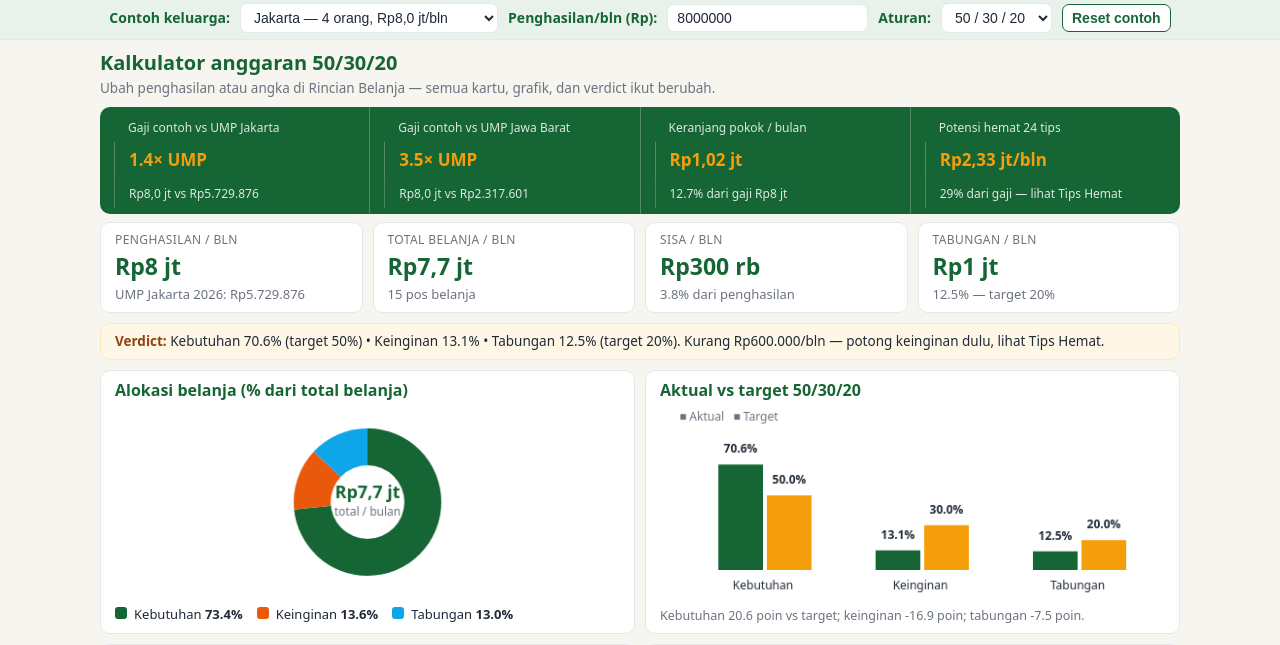
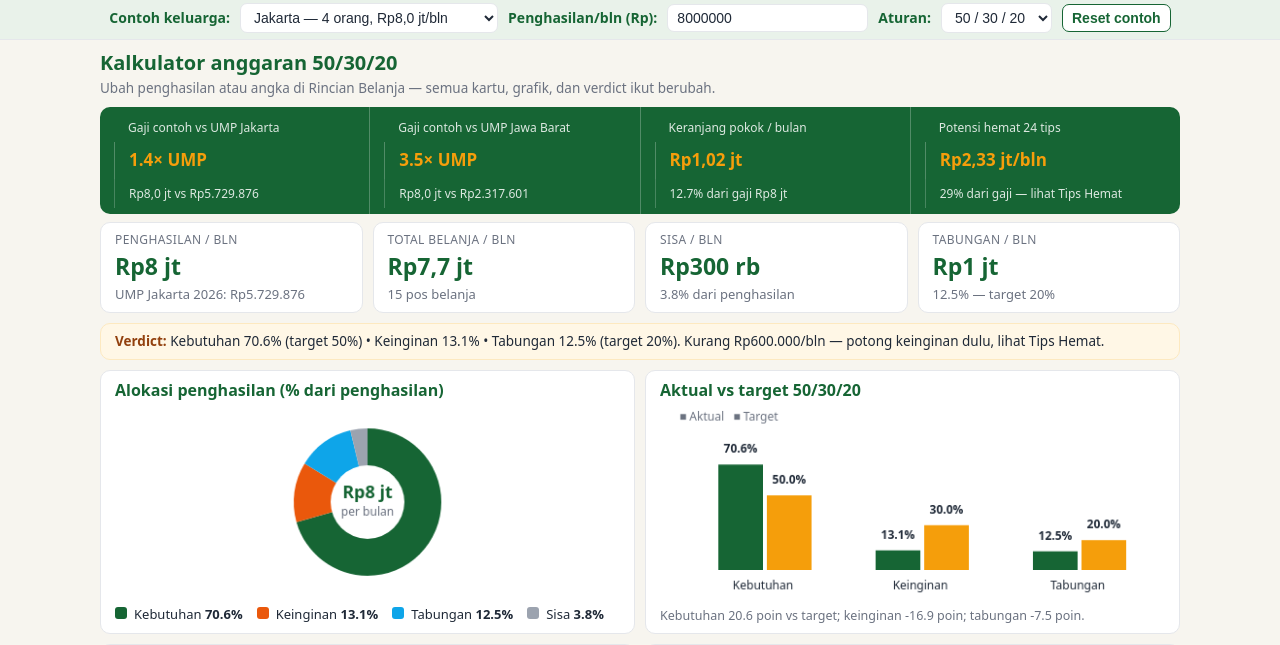
Before and after one commit to Freshaaaa/best-household-budget-site-20261126-1457, a plain HTML site: page app/index.html in a window 1280 px wide. Shown: the part 77-722 px from the top of the page. Drawn offline with Linux system fonts and the light colour scheme.

Commit message:
Samakan basis persen: donat jadi alokasi penghasilan 4 iris, cocok dengan verdict

```diff
--- a/app/index.html
+++ b/app/index.html
@@ -119,7 +119,7 @@ footer .wrap p{margin:3px 0}
 </div>
 <div class="strip" id="verdict"><b>Verdict:</b> Kebutuhan 70,6% (target 50%) • Keinginan 13,1% • Tabungan 12,5% (target 20%). Kurang Rp600.000/bln — potong keinginan dulu, lihat Tips Hemat.</div>
 <div class="grid2">
-<div class="card"><h3>Alokasi belanja (% dari total belanja)</h3><canvas id="donut" width="520" height="200"></canvas><ul class="legend" id="donutLegend"></ul></div>
+<div class="card"><h3>Alokasi penghasilan (% dari penghasilan)</h3><canvas id="donut" width="520" height="200"></canvas><ul class="legend" id="donutLegend"></ul></div>
 <div class="card"><h3>Aktual vs target 50/30/20</h3><canvas id="barTarget" width="520" height="200"></canvas><p class="note" id="barNote">Kebutuhan melebihi target 20,6 poin; keinginan di bawah target 16,9 poin; tabungan di bawah target 7,5 poin.</p></div>
 </div>
 <div class="grid2">
@@ -237,7 +237,7 @@ const TIPS=[
 {g:'D',t:'Patok amplop mingguan untuk jajan anak',s:50000,d:'Jajan tanpa batas Rp10 rb/hari/anak cepat jadi Rp400 rb/bln untuk 2 anak.'}];
 function sums(){let n=0,w=0,s=0;for(const it of ITEMS){const v=state.exp[it.id]||0;if(it.cat==='Kebutuhan')n+=v;else if(it.cat==='Keinginan')w+=v;else s+=v}return{needs:n,wants:w,save:s,total:n+w+s}}
 function ruleParts(){const r=$('rule').value.split('-').map(Number);return{needs:r[0],wants:r[1],save:r[2]}}
-function drawDonut(){const c=$('donut'),x=c.getContext('2d');const s=sums();const tot=s.total||1;const cols=['#166534','#ea580c','#0ea5e9'];const vals=[s.needs,s.wants,s.save];const labs=['Kebutuhan','Keinginan','Tabungan'];x.clearRect(0,0,c.width,c.height);let a=-Math.PI/2;vals.forEach((v,i)=>{const sw=v/tot*Math.PI*2;x.beginPath();x.moveTo(260,98);x.arc(260,98,76,a,a+sw);x.closePath();x.fillStyle=cols[i];x.fill();a+=sw});x.beginPath();x.arc(260,98,38,0,Math.PI*2);x.fillStyle='#fff';x.fill();x.fillStyle='#166534';x.font='bold 18px system-ui';x.textAlign='center';x.fillText(fmtShort(s.total),260,94);x.font='12px system-ui';x.fillStyle='#6b7280';x.fillText('total / bulan',260,112);
+function drawDonut(){const c=$('donut'),x=c.getContext('2d');const s=sums();const inc=state.income||1;const sur=inc-s.total;const incomeBasis=sur>=0;const tot=incomeBasis?inc:(s.total||1);const cols=incomeBasis?['#166534','#ea580c','#0ea5e9','#9ca3af']:['#166534','#ea580c','#0ea5e9'];const vals=incomeBasis?[s.needs,s.wants,s.save,sur]:[s.needs,s.wants,s.save];const labs=incomeBasis?['Kebutuhan','Keinginan','Tabungan','Sisa']:['Kebutuhan','Keinginan','Tabungan'];x.clearRect(0,0,c.width,c.height);let a=-Math.PI/2;vals.forEach((v,i)=>{const sw=v/tot*Math.PI*2;x.beginPath();x.moveTo(260,98);x.arc(260,98,76,a,a+sw);x.closePath();x.fillStyle=cols[i];x.fill();a+=sw});x.beginPath();x.arc(260,98,38,0,Math.PI*2);x.fillStyle='#fff';x.fill();x.fillStyle='#166534';x.font='bold 18px system-ui';x.textAlign='center';x.fillText(fmtShort(tot),260,94);x.font='12px system-ui';x.fillStyle='#6b7280';x.fillText('per bulan',260,112);
 $('donutLegend').innerHTML=vals.map((v,i)=>`<li><i style="background:${cols[i]}"></i>${labs[i]} <b>${(v/tot*100).toFixed(1)}%</b></li>`).join('')}
 function drawBars(cv,labels,actual,target,unit){const c=$(cv),x=c.getContext('2d');x.clearRect(0,0,c.width,c.height);const max=Math.max(...actual,...target,10)*1.15;const bw=46,gap=70;labels.forEach((lb,i)=>{const bx=60+i*(bw*2+gap);const ah=actual[i]/max*125,th=target[i]/max*125;x.fillStyle='#166534';x.fillRect(bx,168-ah,bw,ah);x.fillStyle='#f59e0b';x.fillRect(bx+bw+4,168-th,bw,th);x.fillStyle='#1f2937';x.font='bold 12px system-ui';x.textAlign='center';x.fillText(actual[i].toFixed(1)+unit,bx+bw/2,Math.max(28,156-ah));x.fillText(target[i].toFixed(1)+unit,bx+bw*1.5+4,Math.max(28,156-th));x.font='12px system-ui';x.fillText(lb,bx+bw,188)});x.fillStyle='#6b7280';x.font='12px system-ui';x.textAlign='left';x.fillText('■ Aktual   ■ Target',20,14)}
 function drawLine(){const c=$('lineSave'),x=c.getContext('2d');const s=sums();x.clearRect(0,0,c.width,c.height);const pts=[];for(let m=0;m<=12;m++)pts.push(s.save*m);const max=Math.max(...pts,1);x.strokeStyle='#e5e7eb';for(let g=0;g<=4;g++){const y=210-g*45;x.beginPath();x.moveTo(50,y);x.lineTo(500,y);x.stroke();x.fillStyle='#6b7280';x.font='11px system-ui';x.textAlign='right';x.fillText(fmtShort(max*g/4),44,y+4)}x.strokeStyle='#166534';x.lineWidth=3;x.beginPath();pts.forEach((v,i)=>{const px=50+i*(450/12),py=210-v/max*180;i?x.lineTo(px,py):x.moveTo(px,py)});x.stroke();x.fillStyle='#166534';x.font='bold 13px system-ui';x.textAlign='center';x.fillText(fmt(pts[12])+' dalam 12 bulan',275,240)}
```
Also changed, not shown: screenshots/1-kalkulator.png.
